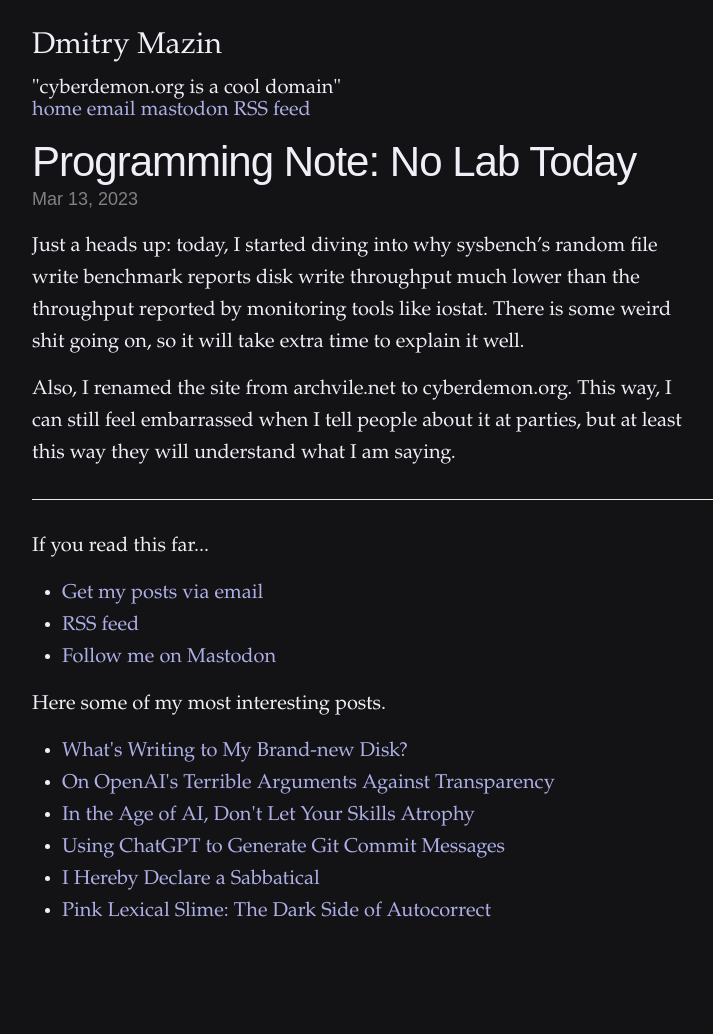
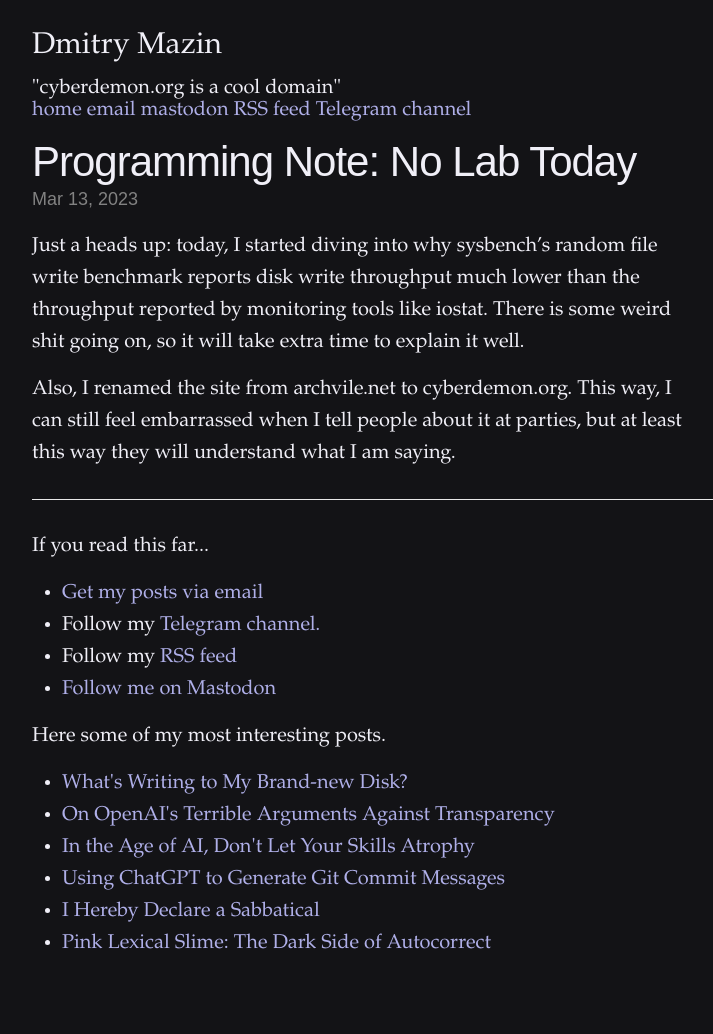
Before and after one commit to dmazin/dmazin.github.io, a Jekyll site: the page built from _posts/2023-03-13-no-lab-today.md, in a window 1280 px wide. Shown: the whole page, without its empty margins (238-951 px from the left). Built offline with Jekyll 4.4.1, drawn with Linux system fonts in a browser that asks for light colours; before the commit the page ends 1002 px from its top, so only the background shows below that.

Commit message:
Add Telegram channel link to footer and header

```diff
--- a/_includes/footer.html
+++ b/_includes/footer.html
@@ -8,7 +8,10 @@
           >Get my posts via email</a
         >
       </li>
-      <li><a href="/feed.xml">RSS feed</a></li>
+      <li>
+        Follow my <a href="https://t.me/c/1970938421/3">Telegram channel.</a>
+      </li>
+      <li>Follow my <a href="/feed.xml">RSS feed</a></li>
       <li>
         <a href="https://file-explorers.club/@dmitry">Follow me on Mastodon</a>
       </li>
--- a/_includes/header.html
+++ b/_includes/header.html
@@ -8,6 +8,7 @@
 <a href="mailto: dm@cyberdemon.org">email</a>
 <a href="https://file-explorers.club/@dmitry">mastodon</a>
 <a href="/feed.xml">RSS feed</a>
+<a href="https://t.me/c/1970938421/3">Telegram channel</a>
 <!-- <a href="">about</a> -->
 </p>
 </div>
```
